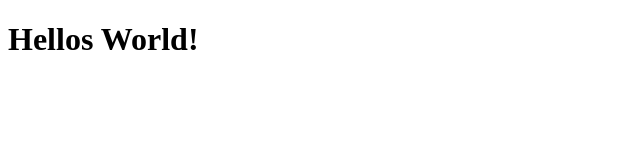
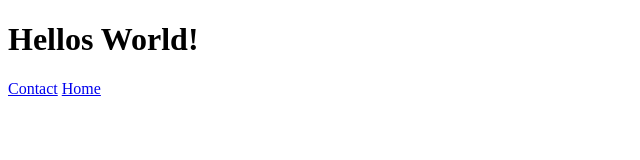
Before and after one commit to Diegogal04/ServerSidetest, a website: page public/index.html in a window 1280 px wide. Shown: the whole page, without its empty margins (0-640 px from the left). Drawn offline with Linux system fonts and the light colour scheme.

Commit message:
hyperlinks inserted on index.html"

```diff
--- a/public/index.html
+++ b/public/index.html
@@ -7,7 +7,8 @@
 </head>
 <body>
     <h1>Hellos World!</h1>
-
+    <a href="contact.html">Contact</a>
+    <a href="index.html">Home</a>
 
 </body>
 </html>
```
